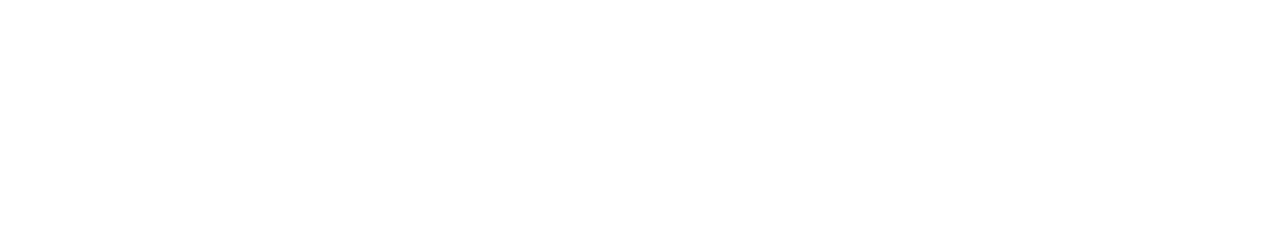
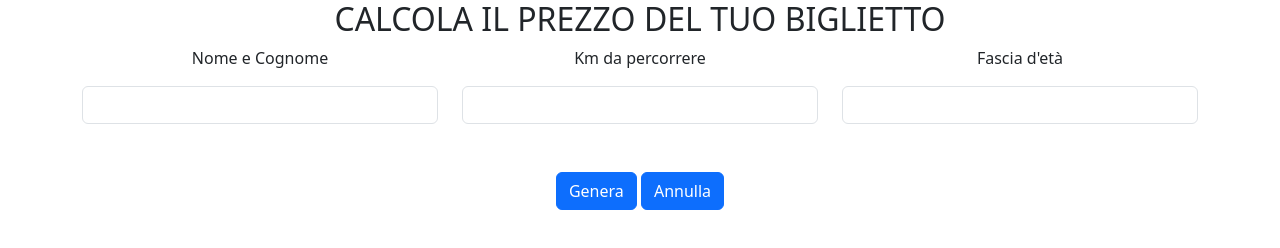
Before and after one commit to SimoneDUrso/js-biglietto-treno-form, a plain HTML site: page index.html in a window 1280 px wide. Drawn offline with nearby package versions, Linux system fonts and the light colour scheme.

Commit message:
[UPD] Created form with input text and buttons

```diff
--- a/css/style.css
+++ b/css/style.css
@@ -0,0 +1,5 @@
+* {
+    margin: 0;
+    padding: 0;
+    box-sizing: border-box;
+}
--- a/index.html
+++ b/index.html
@@ -11,10 +11,39 @@
 </head>
 
 <body>
+    <div class="container">
+        <h2 class="text-center">CALCOLA IL PREZZO DEL TUO BIGLIETTO</h2>
+        <form action="#">
+            <div class="row d-flex justify-content-center">
+                <div class="col-4 text-center">
+                    <label class="mb-3">Nome e Cognome</label>
+                    <input class="form-control" id="name-surname" type="text">
+                </div>
+
+                <div class="col-4 text-center">
+                    <label for="km" class="mb-3">Km da percorrere</label>
+                    <input class="form-control" id="km" type="text">
+                </div>
+
+                <div class="col-4 text-center">
+                    <label for="age" class="mb-3">Fascia d'età</label>
+                    <input class="form-control" id="age" type="text">
+                </div>
+            </div>
+
+            <div class="col-12 text-center mt-5">
+                <button id="calculate-price" class="btn btn-primary">Genera</button>
+                <button id="delete" class="btn btn-primary">Annulla</button>
+            </div>
 
 
+        </form>
 
-    <script src="./js/script.js" type="text/javascript"></script>
+
+    </div>
+
+
+    <script src="./js/script.js"></script>
 </body>
 
 </html>
--- a/js/script.js
+++ b/js/script.js
@@ -0,0 +1,6 @@
+let name_surname = document.getElementById("name-surname");
+let km = document.getElementById("km");
+let age = document.getElementById("age");
+
+let sconto = 0;
+let prezzo_biglietto = 0.21 * chilometri;
```
